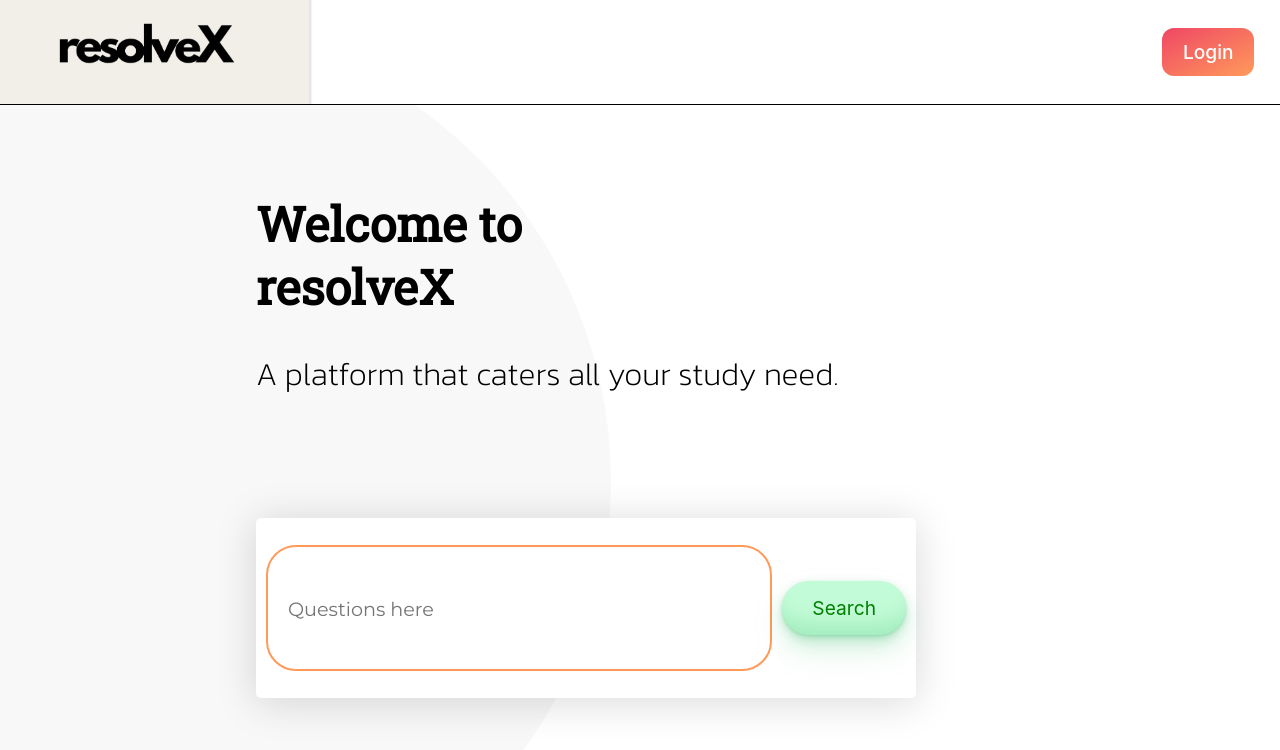
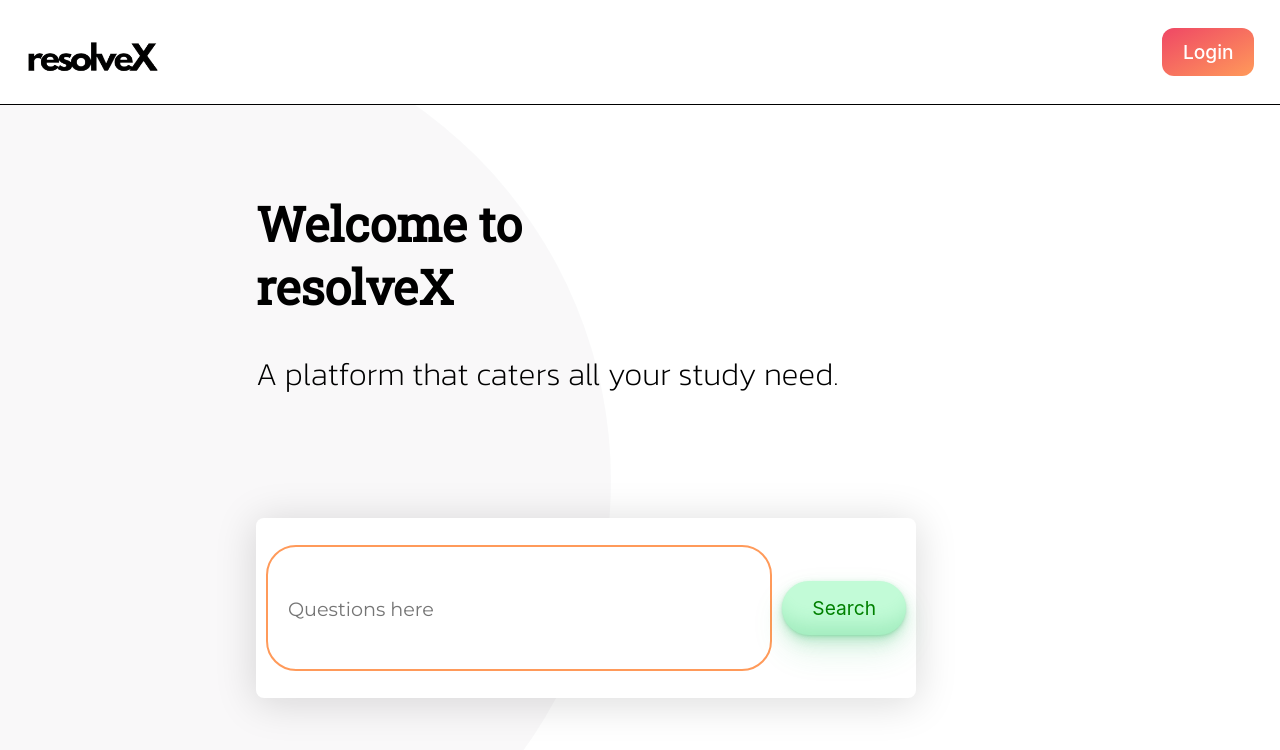
Before and after one commit to Sharjeel-Afridi/resolvex, a plain HTML site: page index.html in a window 1280 px wide. Drawn offline with Linux system fonts and the light colour scheme.

Commit message:
version1.001

```diff
--- a/index.html
+++ b/index.html
@@ -10,7 +10,7 @@
         <div class="background-circle"></div>
         <nav>
 
-            <img src="./assets/resolvex.jpeg">
+            <img src="./assets/resolvex1.png">
 
             <button class="login" role="button">Login</button>
         </nav>
--- a/styles.css
+++ b/styles.css
@@ -23,8 +23,8 @@ nav{
 }
 nav img{
   height: 13vh;
-  margin-left: 5vw;
-  transform: scale(2);
+  margin-left: 2vw;
+  transform: scale(2.5);
 
 }
 
@@ -92,7 +92,7 @@ section{
   justify-content: center;
   align-items: center;
   gap: 10px;
-  border-radius: 5px;
+  border-radius: 0.5rem;
   box-shadow: rgba(13, 13, 15, 0.15) 0px 4px 40px 1px;;
 }
 input{
```
Also changed, not shown: assets/resolvex1.png (added).
